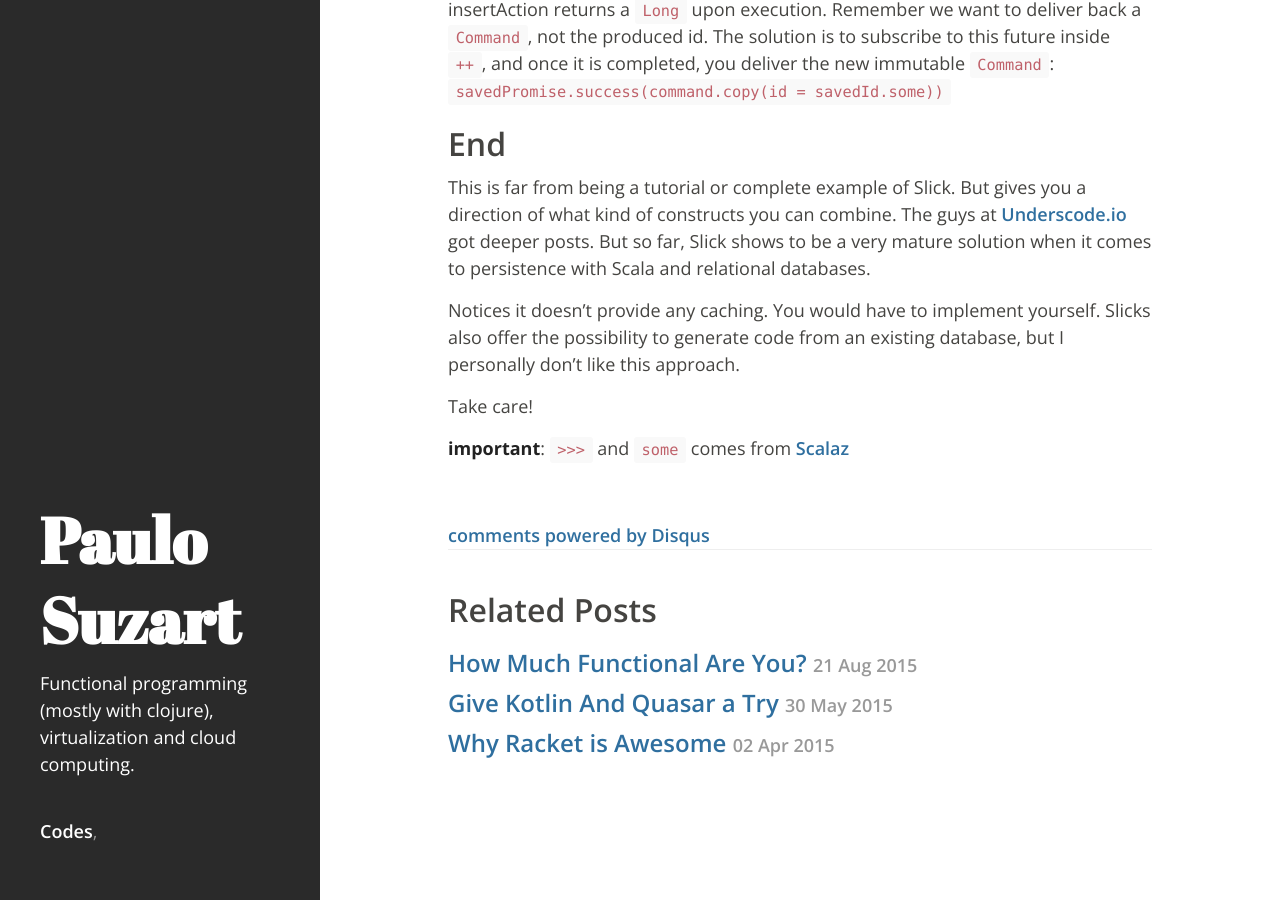
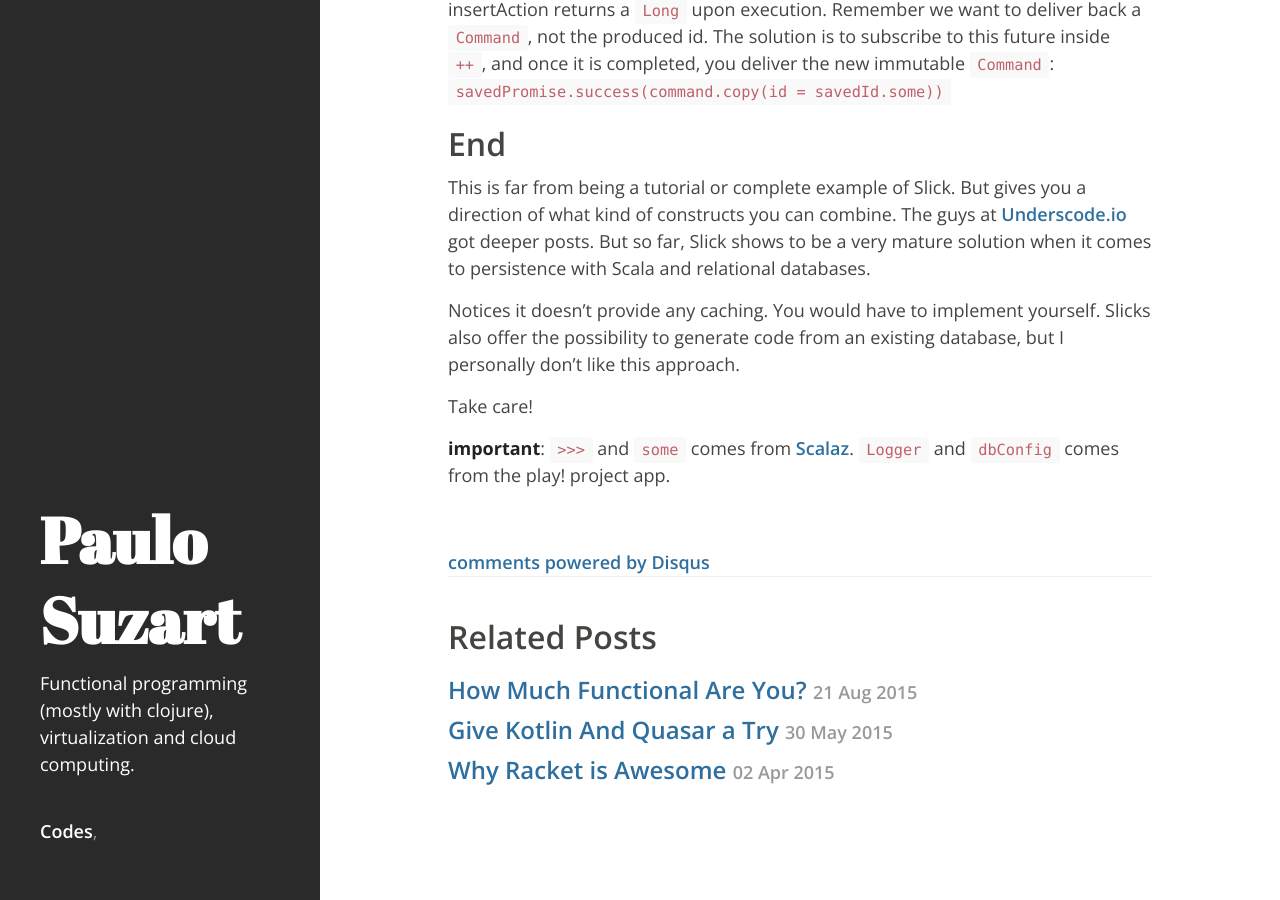
Before and after one commit to paulosuzart/paulosuzart.github.io, a Jekyll site: the page built from _posts/2015-09-23-database-functional-mapping-with-slick.markdown, in a window 1280 px wide and 900 px high, scrolled down 3138 px. Built offline with Jekyll 4.4.1, drawn with Linux system fonts in a browser that asks for light colours; comment, search, counter and statistics services are not loaded.

Commit message:
Improoved foot notes

```diff
--- a/_posts/2015-09-23-database-functional-mapping-with-slick.markdown
+++ b/_posts/2015-09-23-database-functional-mapping-with-slick.markdown
@@ -123,4 +123,4 @@ Notices it doesn't provide any caching. You would have to implement yourself. Sl
 
 Take care!
 
-**important**: `>>>` and `some` comes from [Scalaz](https://github.com/scalaz/scalaz)
+**important**: `>>>` and `some` comes from [Scalaz](https://github.com/scalaz/scalaz). `Logger` and `dbConfig` comes from the play! project app.
```
